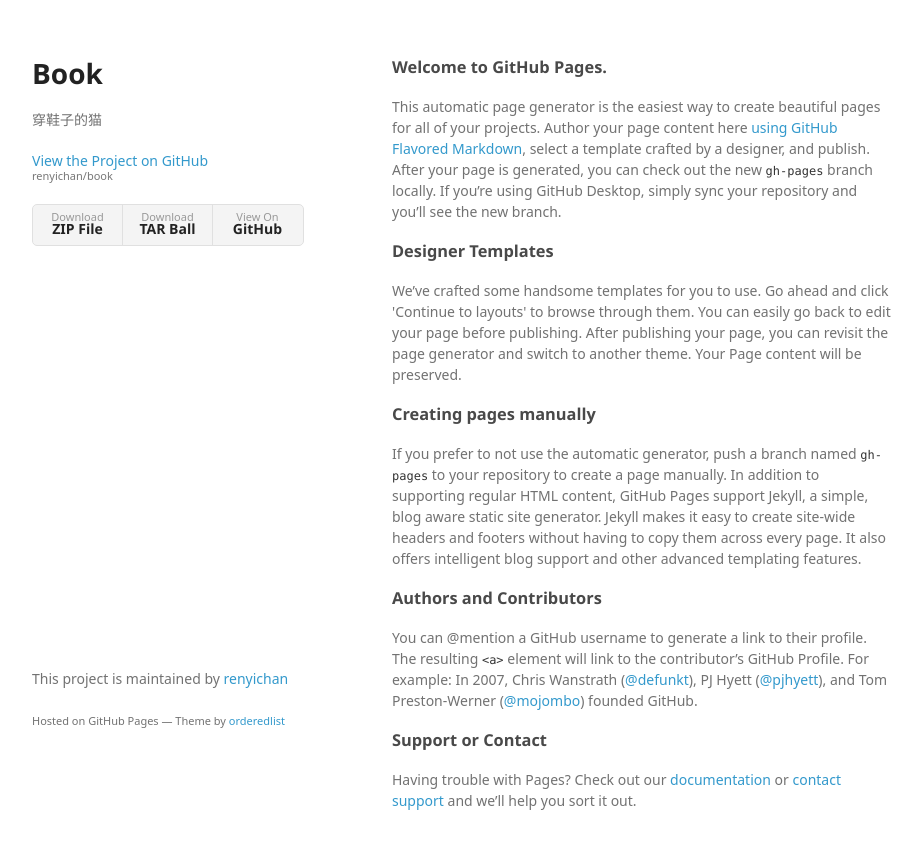
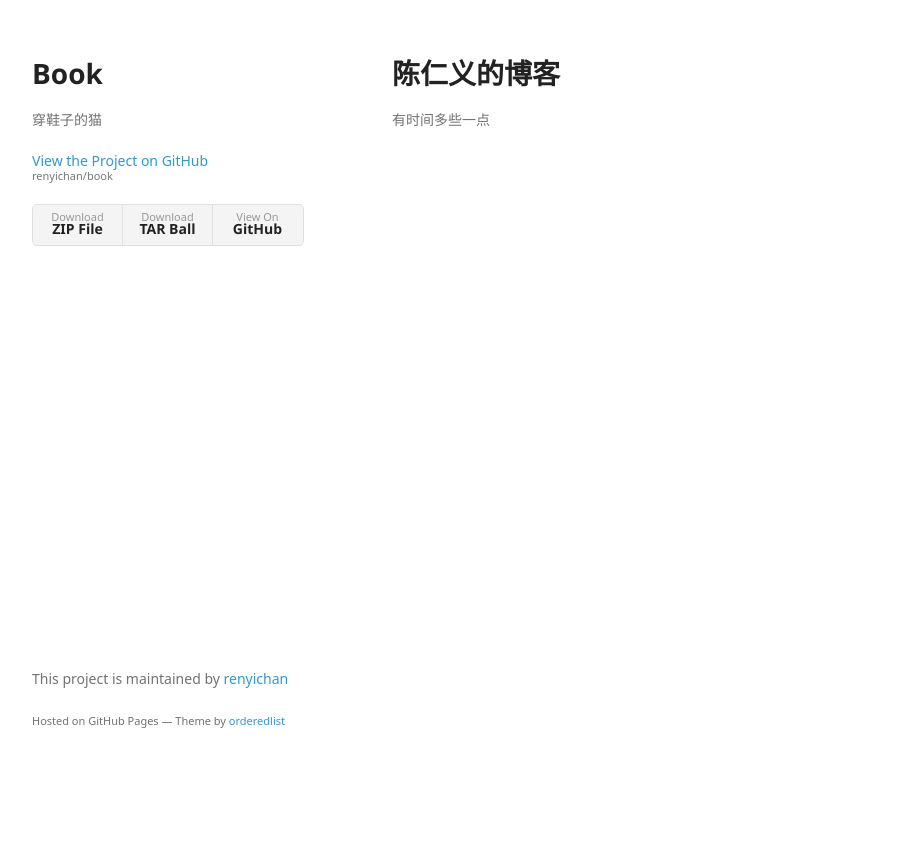
Before and after one commit to renyichan/book, a plain HTML site: page index.html in a window 1280 px wide. Shown: the whole page, without its empty margins (178-1100 px from the left). After the commit the page ends 800 px from the top, so only its background shows below. Drawn offline with Linux system fonts and the light colour scheme; a web font is replaced by a local one.

```diff
--- a/index.html
+++ b/index.html
@@ -28,30 +28,10 @@
         </ul>
       </header>
       <section>
-        <h3>
-<a id="welcome-to-github-pages" class="anchor" href="#welcome-to-github-pages" aria-hidden="true"><span aria-hidden="true" class="octicon octicon-link"></span></a>Welcome to GitHub Pages.</h3>
+        <h1>
+<a id="陈仁义的博客" class="anchor" href="#%E9%99%88%E4%BB%81%E4%B9%89%E7%9A%84%E5%8D%9A%E5%AE%A2" aria-hidden="true"><span aria-hidden="true" class="octicon octicon-link"></span></a>陈仁义的博客</h1>
 
-<p>This automatic page generator is the easiest way to create beautiful pages for all of your projects. Author your page content here <a href="https://guides.github.com/features/mastering-markdown/">using GitHub Flavored Markdown</a>, select a template crafted by a designer, and publish. After your page is generated, you can check out the new <code>gh-pages</code> branch locally. If you’re using GitHub Desktop, simply sync your repository and you’ll see the new branch.</p>
-
-<h3>
-<a id="designer-templates" class="anchor" href="#designer-templates" aria-hidden="true"><span aria-hidden="true" class="octicon octicon-link"></span></a>Designer Templates</h3>
-
-<p>We’ve crafted some handsome templates for you to use. Go ahead and click 'Continue to layouts' to browse through them. You can easily go back to edit your page before publishing. After publishing your page, you can revisit the page generator and switch to another theme. Your Page content will be preserved.</p>
-
-<h3>
-<a id="creating-pages-manually" class="anchor" href="#creating-pages-manually" aria-hidden="true"><span aria-hidden="true" class="octicon octicon-link"></span></a>Creating pages manually</h3>
-
-<p>If you prefer to not use the automatic generator, push a branch named <code>gh-pages</code> to your repository to create a page manually. In addition to supporting regular HTML content, GitHub Pages support Jekyll, a simple, blog aware static site generator. Jekyll makes it easy to create site-wide headers and footers without having to copy them across every page. It also offers intelligent blog support and other advanced templating features.</p>
-
-<h3>
-<a id="authors-and-contributors" class="anchor" href="#authors-and-contributors" aria-hidden="true"><span aria-hidden="true" class="octicon octicon-link"></span></a>Authors and Contributors</h3>
-
-<p>You can @mention a GitHub username to generate a link to their profile. The resulting <code>&lt;a&gt;</code> element will link to the contributor’s GitHub Profile. For example: In 2007, Chris Wanstrath (<a href="https://github.com/defunkt" class="user-mention">@defunkt</a>), PJ Hyett (<a href="https://github.com/pjhyett" class="user-mention">@pjhyett</a>), and Tom Preston-Werner (<a href="https://github.com/mojombo" class="user-mention">@mojombo</a>) founded GitHub.</p>
-
-<h3>
-<a id="support-or-contact" class="anchor" href="#support-or-contact" aria-hidden="true"><span aria-hidden="true" class="octicon octicon-link"></span></a>Support or Contact</h3>
-
-<p>Having trouble with Pages? Check out our <a href="https://help.github.com/pages">documentation</a> or <a href="https://github.com/contact">contact support</a> and we’ll help you sort it out.</p>
+<p>有时间多些一点</p>
       </section>
       <footer>
         <p>This project is maintained by <a href="https://github.com/renyichan">renyichan</a></p>
```
Also changed, not shown: params.json (+1 -1 lines).
